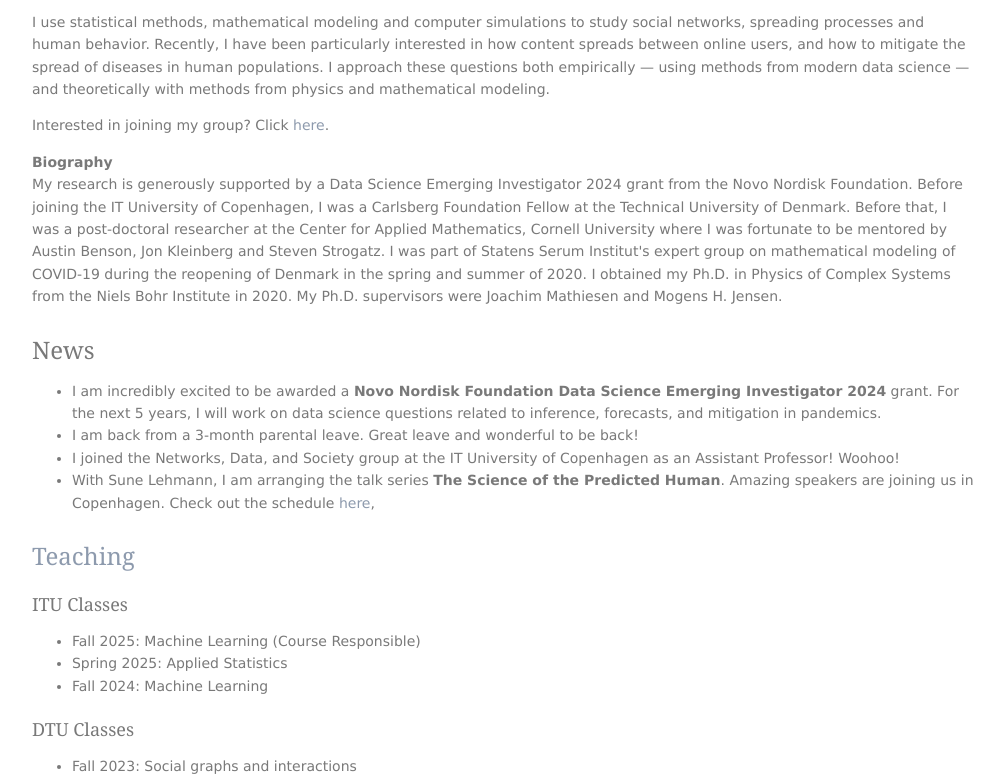
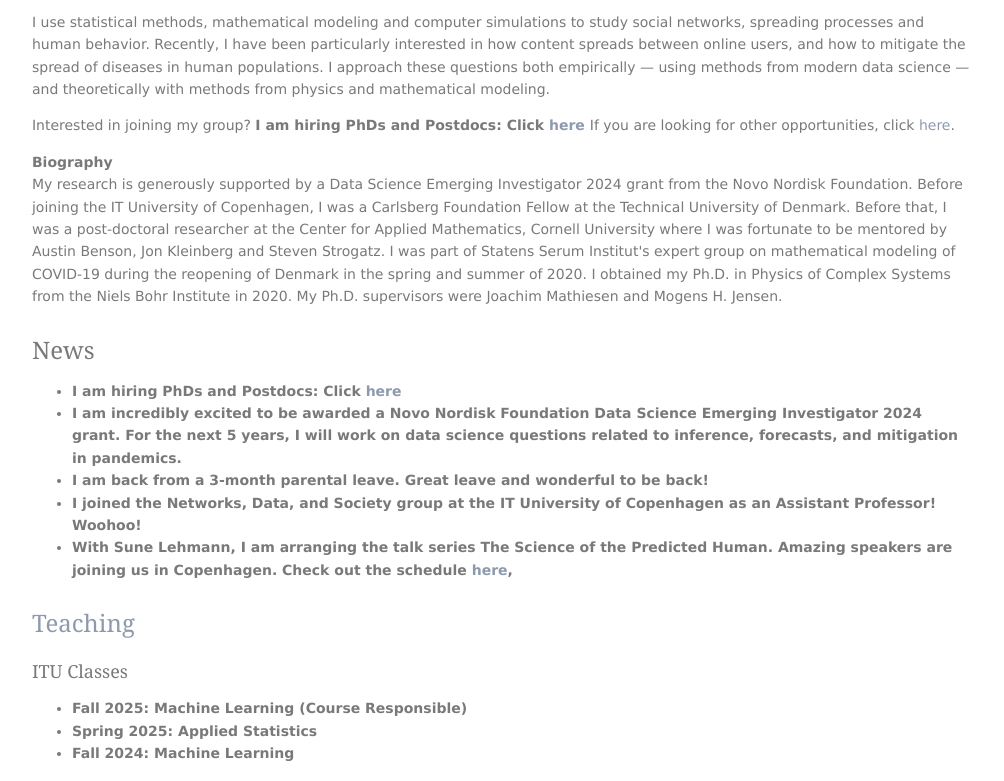
Before and after one commit to jonassjuul/jonassjuul.github.io, a plain HTML site: page index.html in a window 1280 px wide. Shown: the part 966-1747 px from the top of the page, without its empty margins (137-1141 px from the left). Drawn offline with Linux system fonts and the light colour scheme.

Commit message:
Update index.html
Call for PhDs and postdocs added.

```diff
--- a/index.html
+++ b/index.html
@@ -152,7 +152,7 @@ Licence URI: http://www.os-templates.com/template-terms
     Recently, I have been particularly interested in how content spreads between online users, and how to mitigate the spread of diseases in human populations.
     I approach these questions both empirically &mdash; using methods from modern data science &mdash; and theoretically with methods from physics and mathematical modeling.
    </p>
-    <p>Interested in joining my group? Click <a href="pages/join_me.html">here</a>.</p>
+    <p>Interested in joining my group? <b>I am hiring PhDs and Postdocs: Click <a href="https://candidate.hr-manager.net/ApplicationInit.aspx?cid=119&ProjectId=181783&DepartmentId=3439&MediaId=5">here</a> </b> If you are looking for other opportunities, click <a href="pages/join_me.html">here</a>.</p>
   <p>
     <b>Biography</b><br>
     My research is generously supported by a Data Science Emerging Investigator 2024 grant from the Novo Nordisk Foundation. Before joining the IT University of Copenhagen, I was a Carlsberg Foundation Fellow at the Technical University of Denmark. Before that, I was a post-doctoral researcher at the Center for Applied Mathematics, Cornell University where I was fortunate to be mentored by Austin Benson, Jon Kleinberg and Steven Strogatz.
@@ -162,6 +162,9 @@ Licence URI: http://www.os-templates.com/template-terms
 
   <h1>News</h1>
   <ul>
+    <li>
+      <b>I am hiring PhDs and Postdocs: Click <a href="https://candidate.hr-manager.net/ApplicationInit.aspx?cid=119&ProjectId=181783&DepartmentId=3439&MediaId=5">here</a>
+    </li>
     <li>
       I am incredibly excited to be awarded a <b>Novo Nordisk Foundation Data Science Emerging Investigator 2024</b> grant. For the next 5 years, I will work on data science questions related to inference, forecasts, and mitigation in pandemics. <br>
     </li>
```
